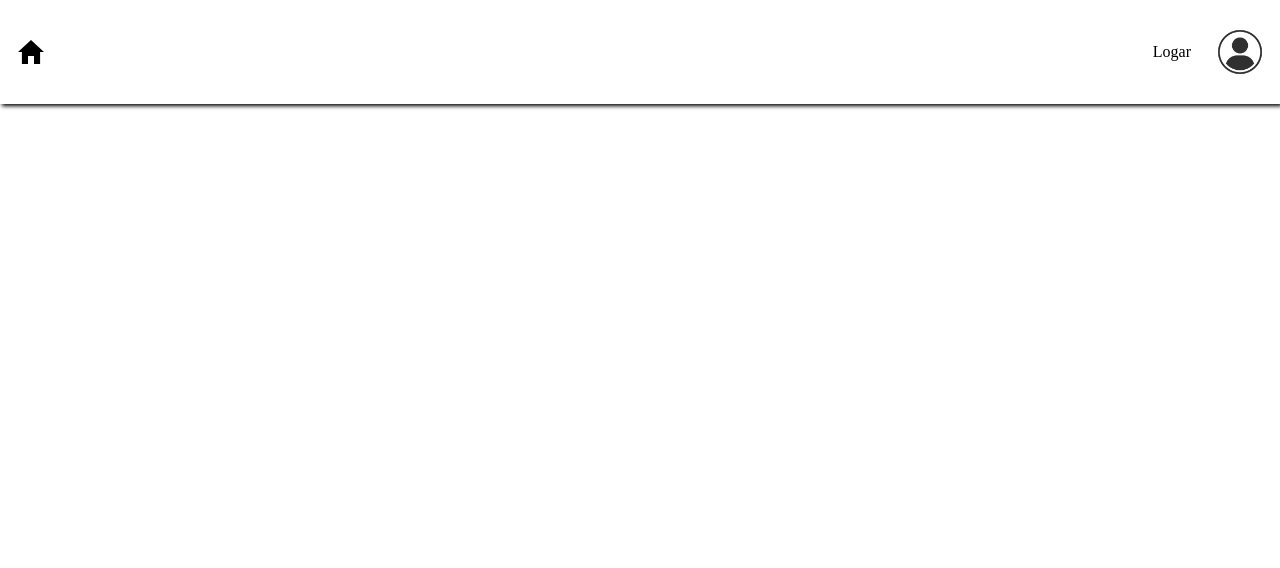
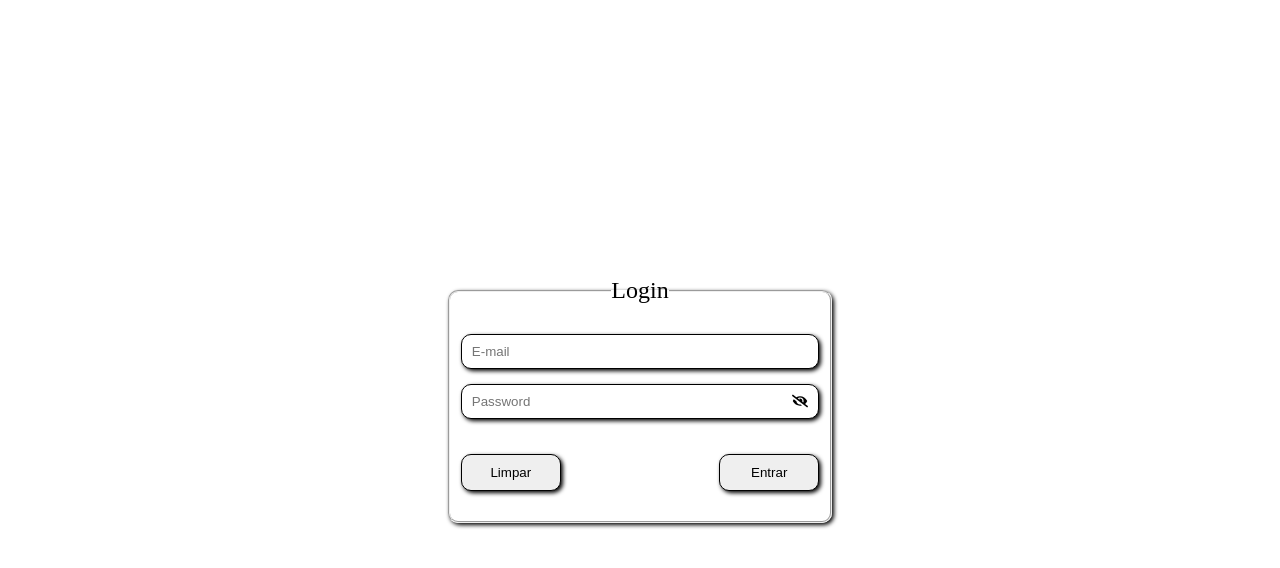
Before and after one commit to GazuaDev8417/consuming_api, a React (Vite) app: page / in a window 1280 px wide. Shown: the top 568 px of the page. Built offline with nearby package versions, Linux system fonts and the light colour scheme; no server answers; the HTML template or start-up script is replaced by a standard one.

Commit message:
preparando para receber dados de login coerentes com o usuário atual

```diff
--- a/src/components/header/Header.tsx
+++ b/src/components/header/Header.tsx
@@ -28,29 +28,6 @@ const Header:FC<HeaderProps> = ({ displayModal })=>{
     })
 
 
-
-    const login = ():void=>{
-        fetch('https://randomuser.me/api').then(res => res.json()).then(data=>{
-            if(!user){
-                localStorage.setItem('user', JSON.stringify(data.results[0].name))
-                localStorage.setItem('userImage', JSON.stringify(data.results[0].picture))
-                localStorage.setItem('age', data.results[0].dob.age)
-                localStorage.setItem('email', data.results[0].email)
-                localStorage.setItem('gender', data.results[0].gender)
-                localStorage.setItem('location', JSON.stringify(data.results[0].location))
-            }
-
-            if(user && userImage){
-                setUsername(JSON.parse(user))
-                setPhoto(JSON.parse(userImage))
-            }
-
-            location.reload()
-        }).catch(e=>{
-            alert(e.message)
-        })
-    }
-
     useEffect(()=>{
         if(user && userImage){
             setUsername(JSON.parse(user))
@@ -65,10 +42,7 @@ const Header:FC<HeaderProps> = ({ displayModal })=>{
             <IoMdHome className="icon" onClick={()=> navigate('/')} />
             <div/>
             <div className="user-container">
-                {username.first ? username.first : (
-                    <div className="login" onClick={login}>Logar</div>
-                ) }&nbsp;
-                {username.last}
+                {username.first}&nbsp;{username.last}
                 <img src={userImage ? photo.thumbnail : UserPic} alt="User image" onClick={userImage ? displayModal : undefined} />
             </div>
         </HeaderContainer>
--- a/src/components/modal/Modal.tsx
+++ b/src/components/modal/Modal.tsx
@@ -1,11 +1,10 @@
 import { FC } from "react"
-import { useNavigate, useLocation } from "react-router-dom"
+import { useNavigate } from "react-router-dom"
 import { Container } from "./styled"
 
 
 const Modal:FC = ()=>{
     const navigate = useNavigate()
-    const local = useLocation()
     const user = localStorage.getItem('user')
     const username = user ? JSON.parse(user) : null
 
@@ -14,15 +13,8 @@ const Modal:FC = ()=>{
         const decide = window.confirm('Tem certeza que deseja deslogar?')
 
         if(decide){
-            localStorage.clear()
-
-            if(local.pathname === '/'){
-                location.reload()
-            }
-
-            if(local.pathname === '/user'){
-                navigate('/')
-            }
+            localStorage.removeItem('logged')
+            navigate('/')
         }
     }
 
--- a/src/pages/home/Home.tsx
+++ b/src/pages/home/Home.tsx
@@ -1,16 +1,36 @@
-import { FC, useState } from "react"
+import { FC, useEffect, useState } from "react"
+import { useNavigate } from "react-router-dom"
 import Header from "../../components/header/Header"
 import Modal from "../../components/modal/Modal"
+import { IoIosCloseCircle } from "react-icons/io"
 import { Container } from "./styled"
 
 
 
 const Home:FC = ()=>{
+    const navigate = useNavigate()
+    const logged = localStorage.getItem('logged')
     const [modal, setModal] = useState<boolean>(false)
 
+
+
+    useEffect(()=>{
+        if(!logged){
+            navigate('/')
+        }
+    }, [])
+
+
+
     const displayModal = ()=>{
-        modal ? setModal(false) : setModal(true)
+        setModal(prevModal => !prevModal)
     }
+
+    document.addEventListener('keydown', (e)=>{
+        if(e.key === 'Escape'){
+            setModal(false)
+        }
+    })
 
 
     return(
@@ -18,6 +38,9 @@ const Home:FC = ()=>{
             <Header displayModal={displayModal}/>
             <main>
                 <div className="modal-container">
+                    {modal ? (
+                        <IoIosCloseCircle className="close" onClick={()=> setModal(false)} />
+                    ) : null}
                     {modal ? <Modal/> : null}
                 </div>
             </main>
--- a/src/pages/home/styled.tsx
+++ b/src/pages/home/styled.tsx
@@ -3,6 +3,17 @@ import styled from "styled-components"
 
 export const Container = styled.div`
     .modal-container{
-        float: right;
+        position: absolute;
+        top: 13%;
+        right: 1%;
+    }
+
+    .close{
+        right: 2%;
+        margin: 20px;
+        position: absolute;
+        cursor: pointer;
+        font-weight: bold;
+        font-size: 1.2rem;
     }
 `
--- /dev/null
+++ b/src/pages/login/Login.tsx
@@ -0,0 +1,129 @@
+import { ChangeEvent, FC, FormEvent, useEffect, useState } from "react"
+import { useNavigate } from "react-router-dom"
+import { Container } from "./styled"
+import { FaEye } from "react-icons/fa"
+import { FaEyeSlash } from "react-icons/fa"
+
+
+
+
+interface FormData {
+    email:string
+    password:string
+}
+
+const Login:FC = ()=>{
+    const navigate = useNavigate()
+    let user = localStorage.getItem('user')
+    const email = localStorage.getItem('email')
+    const loginStored = localStorage.getItem('login')
+    const logged = localStorage.getItem('logged')
+    const [showPassword, setShowPassword] = useState<boolean>(false)
+    const [form, setForm] = useState<FormData>({
+        email:'',
+        password:''
+    })
+
+
+    useEffect(()=>{
+        if(logged){
+            navigate('/home')
+        }
+    }, [])
+
+
+    useEffect(()=>{
+        fetch('https://randomuser.me/api').then(res => res.json()).then(data=>{
+            if(email && loginStored){
+                setForm({
+                    email,
+                    password: JSON.parse(loginStored).password
+                })
+            }else{
+                setForm({
+                    email: data.results[0].email,
+                    password: data.results[0].login.password
+                })
+            }
+        }).catch(e=>{
+            alert(e.message)
+        })
+    }, [])
+
+
+    const onChange = (e:ChangeEvent<HTMLInputElement>):void=>{
+        const { name, value } = e.target
+        setForm({ ...form, [name]:value })
+    }
+
+
+    const showAndHidePass = ()=>{
+        setShowPassword(prevPass => !prevPass)
+    }
+
+
+    const login = (e:FormEvent<HTMLFormElement>):void=>{
+        e.preventDefault()
+
+        fetch('https://randomuser.me/api').then(res => res.json()).then(data=>{
+            if(!user){
+                localStorage.setItem('user', JSON.stringify(data.results[0].name))
+                localStorage.setItem('userImage', JSON.stringify(data.results[0].picture))
+                localStorage.setItem('age', data.results[0].dob.age)
+                localStorage.setItem('email', data.results[0].email)
+                localStorage.setItem('gender', data.results[0].gender)
+                localStorage.setItem('location', JSON.stringify(data.results[0].location))
+                localStorage.setItem('login', JSON.stringify(data.results[0].login))
+
+                localStorage.setItem('logged', 'logged')
+                navigate('/home')
+            }
+
+            localStorage.setItem('logged', 'logged')
+            navigate('/home')
+        }).catch(e=>{
+            alert(e.message)
+        })
+    }
+
+    const reset = ()=>{
+        setForm({
+            email:'',
+            password:''
+        })
+    }
+
+
+    return(
+        <Container>
+            <form onSubmit={login} className="form-style">
+                <fieldset>
+                    <legend>Login</legend>
+                    <input
+                        type="email"
+                        name="email"
+                        value={form.email}
+                        onChange={onChange}
+                        placeholder="E-mail" />
+                    <div className="input-container">
+                        <input
+                            type={showPassword ? 'text' : 'password'}
+                            name="password"
+                            value={form.password}
+                            onChange={onChange}
+                            placeholder="Password" />
+                        {showPassword ? (
+                            <FaEye onClick={showAndHidePass} className="icon"/>
+                        ) : <FaEyeSlash onClick={showAndHidePass} className="icon"/>}
+                    </div>
+                    <div className="btn-container">
+                        <button type="reset" onClick={reset}>Limpar</button>
+                        <button type="submit">Entrar</button>
+                    </div>
+                </fieldset>
+            </form>
+        </Container>
+    )
+}
+
+export default Login
--- /dev/null
+++ b/src/pages/login/styled.tsx
@@ -0,0 +1,74 @@
+import styled from "styled-components"
+
+
+
+export const Container = styled.div`
+    display: flex;
+    align-items: center;
+    justify-content: center;
+    height: 100vh;
+
+    .form-style fieldset{
+        width: 30vw;
+        display: flex;
+        flex-direction: column;
+        align-items: center;
+        gap: 15px;
+        padding: 30px 10px;
+        border-radius: 10px;
+        box-shadow: 2px 2px 4px;
+    }
+
+    .form-style fieldset legend{
+        text-align: center;
+        font-size: 1.5rem;
+    }
+
+    .form-style .input-container{
+        position: relative;
+    }
+
+    .input-container .icon{
+        position: absolute;
+        right: 3%;
+        top: 27%;
+        cursor: pointer;
+    }
+
+    .form-style input{
+        width: 28vw;
+        height: 35px;
+        border-radius: 10px;
+        border: 1px solid;
+        outline: none;
+        padding-left: 10px;
+        box-shadow: 2px 2px 4px;
+    }
+
+    .form-style .btn-container{
+        display: flex;
+        align-items: center;
+        justify-content: space-between;
+        margin-top: 20px;
+        width: 28vw;
+    }
+
+    .btn-container button{
+        padding: 10px 5px;
+        border-radius: 10px;
+        border: 1px solid;
+        width: 100px;
+        box-shadow: 2px 2px 4px;
+        cursor: pointer;
+        transition: .3s;
+    }
+
+    .btn-container button:hover{
+        background-color: rgba(8, 138, 181, 0.5);
+        box-shadow: 0 0 8px;
+    }
+
+    .btn-container button:active{
+        transform: scale(.9);
+    }
+`
--- a/src/pages/products/Products.tsx
+++ b/src/pages/products/Products.tsx
@@ -1,6 +1,19 @@
-import { FC } from "react"
+import { FC, useEffect } from "react"
+import { useNavigate } from "react-router-dom"
+
 
 const Products:FC = ()=>{
+    const navigate = useNavigate()
+    const logged = localStorage.getItem('logged')
+
+
+    useEffect(()=>{
+        if(!logged){
+            navigate('/')
+        }
+    }, [])
+
+
     return(
         <>Products</>
     )
--- a/src/pages/user/styled.tsx
+++ b/src/pages/user/styled.tsx
@@ -20,7 +20,7 @@ export const Container = styled.div`
 
     .name{
         text-align: center;
-        margin-top: 50px;
+        margin-top: 10px;
         font-size: 2rem;
     }
 
@@ -34,4 +34,34 @@ export const Container = styled.div`
         gap: 10px;
         font-size: 1.5rem;
     }
+
+    .profile-container .btn-delAccount{
+        margin-top: 10px;
+        padding: 5px;
+        border: 1px solid;
+        cursor: pointer;
+        border-radius: 10px;
+        box-shadow: 2px 2px 4px;
+        font-weight: bold;
+    }
+
+    .profile-container .btn-delAccount:hover{
+        background-color: rgba(255,0,0,.9);
+        box-shadow: 0 0 8px;
+    }
+
+    .profile-container .btn-delAccount:active{
+        transform: scale(.9);
+        transition: .5s;
+    }
+
+    .image-container{
+        text-align: center;
+        margin-top: 20px;
+    }
+
+    .image-container img{
+        border-radius: 5px;
+        box-shadow: 2px 2px 4px;
+    }
 `
--- a/src/routes/Router.tsx
+++ b/src/routes/Router.tsx
@@ -1,5 +1,6 @@
 import { FC } from "react"
 import { Routes, Route } from "react-router-dom"
+import Login from "../pages/login/Login"
 import Home from "../pages/home/Home"
 import Products from "../pages/products/Products"
 import User from "../pages/user/User"
@@ -9,7 +10,8 @@ import User from "../pages/user/User"
 const Router:FC = ()=>{
     return(
         <Routes>
-            <Route path="/" element={<Home/>} />
+            <Route path="/" element={<Login/>} />
+            <Route path="/home" element={<Home/>} />
             <Route path="/products" element={<Products/>} />
             <Route path="/user" element={<User/>} />
         </Routes>
```
Also changed, not shown: src/pages/user/User.tsx (+13 -0 lines).
